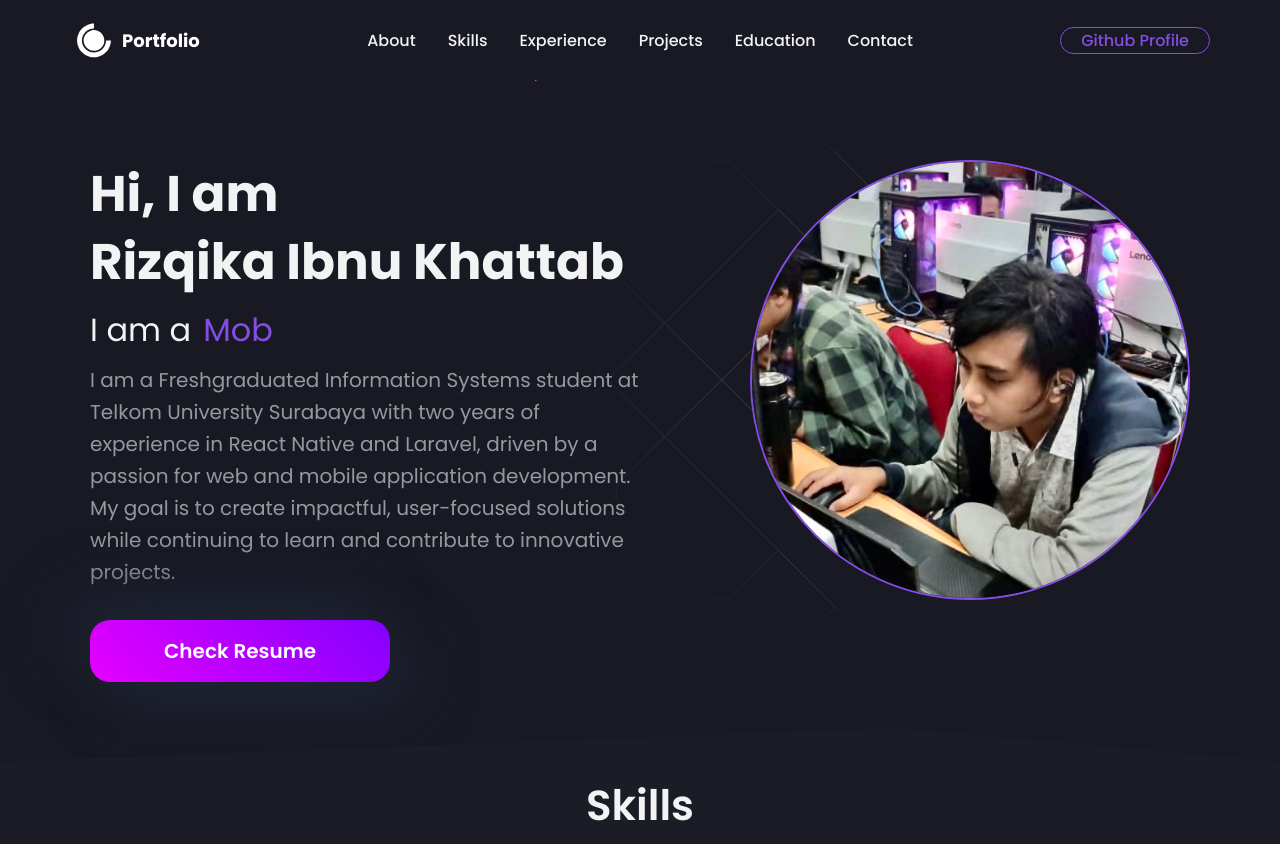
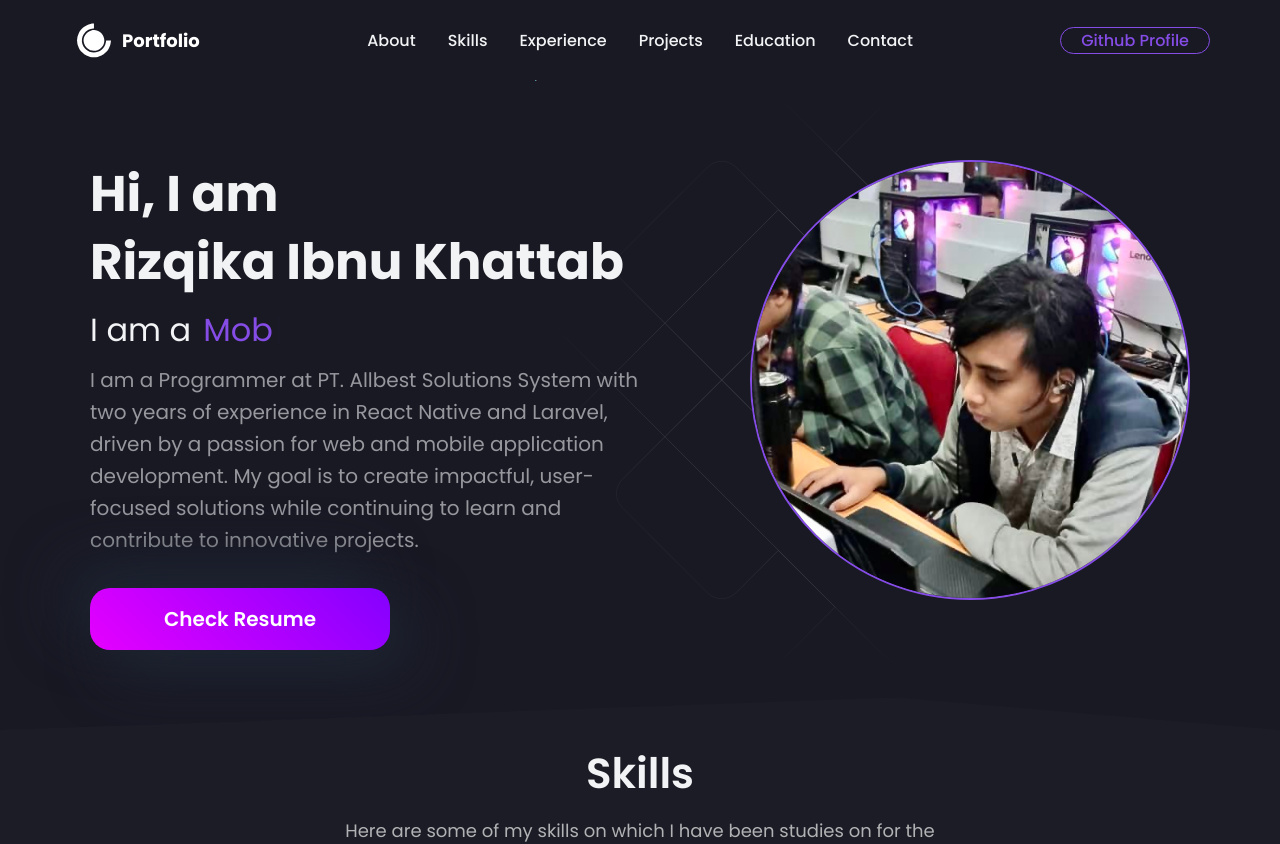
Before and after one commit to riz081/Portfolio, a React (Create React App) app: page / in a window 1280 px wide. Shown: the top 844 px of the page. Built offline with nearby package versions, Linux system fonts and the light colour scheme.

Commit message:
update desember 2024

```diff
--- a/src/data/constants.js
+++ b/src/data/constants.js
@@ -8,7 +8,7 @@ export const Bio = {
       "Programmer",
     ],
     description:
-      "I am a Freshgraduated Information Systems student at Telkom University Surabaya with two years of experience in React Native and Laravel, driven by a passion for web and mobile application development. My goal is to create impactful, user-focused solutions while continuing to learn and contribute to innovative projects.",
+      "I am a Programmer at PT. Allbest Solutions System with two years of experience in React Native and Laravel, driven by a passion for web and mobile application development. My goal is to create impactful, user-focused solutions while continuing to learn and contribute to innovative projects.",
     github: "https://github.com/riz081",
     resume: "https://drive.google.com/file/d/1ZO1Lb3BcomUXDmqIRAcXjP_lFBfpeM-y/view?usp=sharing",
     linkedin: "https://www.linkedin.com/in/rizqika-ibnu-khattab-231714218/",
```
